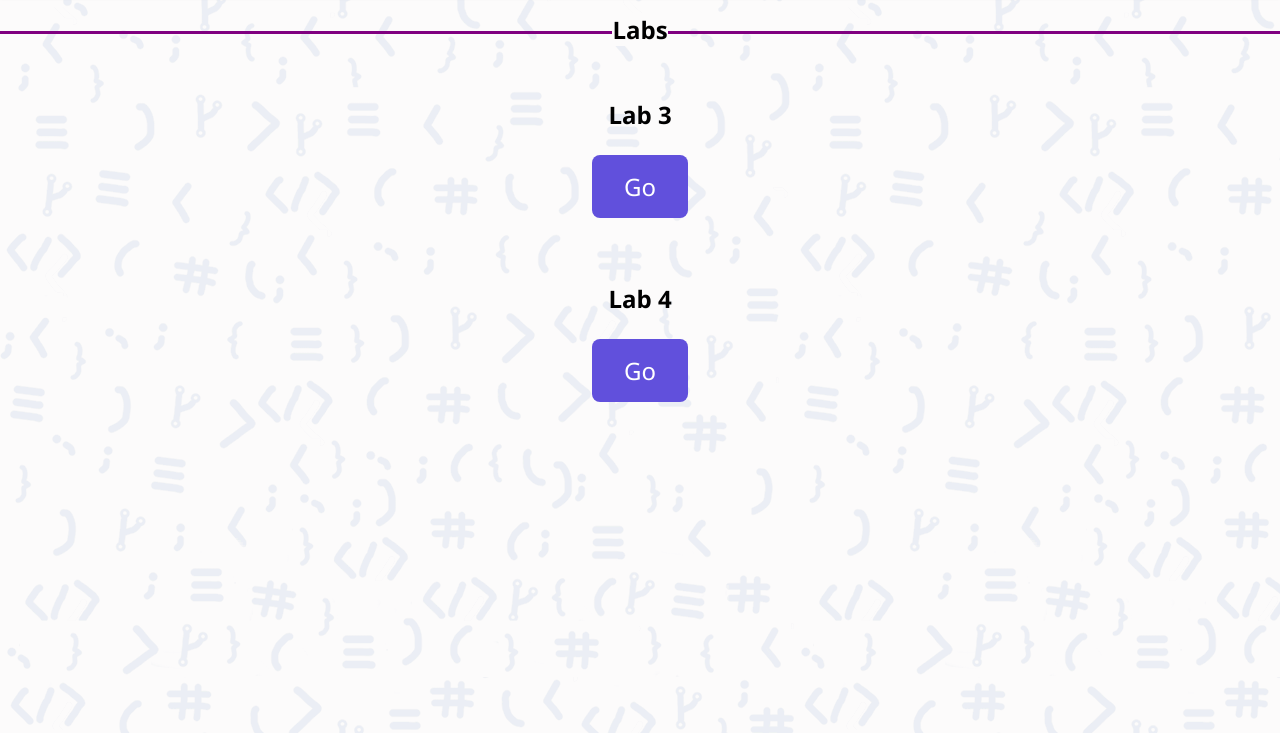
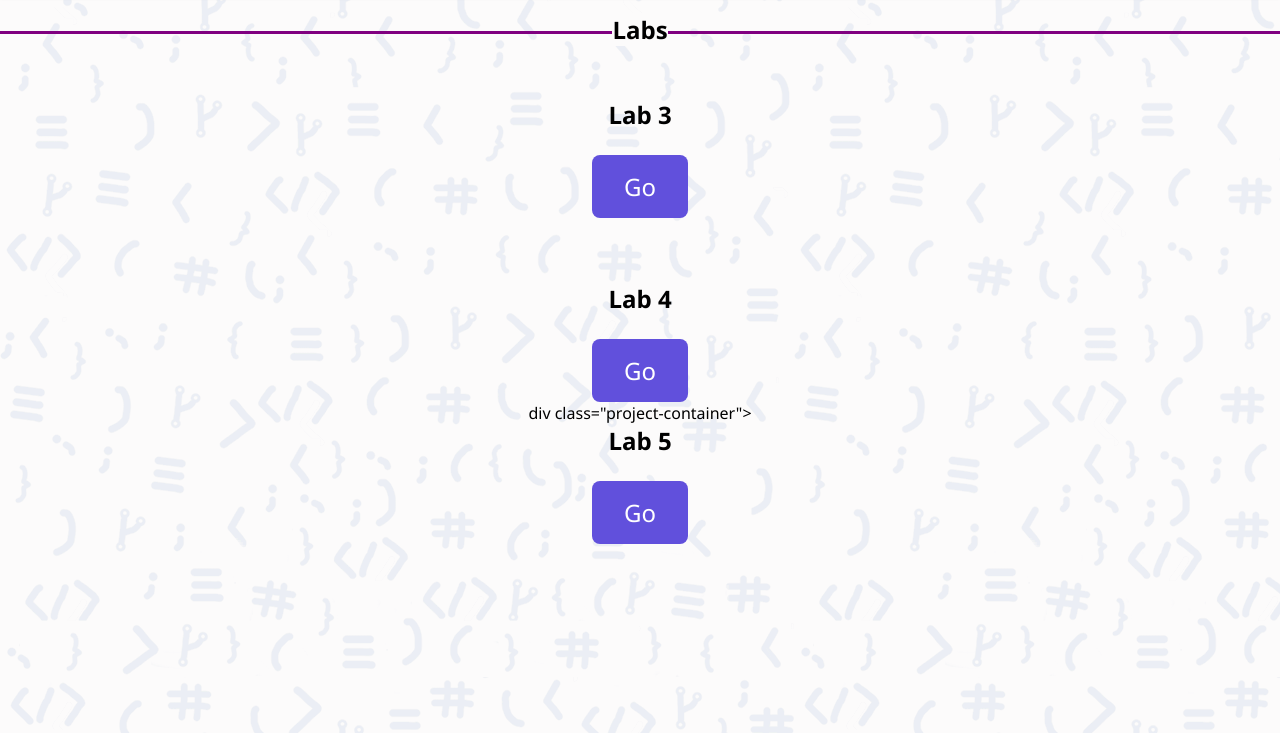
Before and after one commit to EnriqueB5310/enriquebarrios, a plain HTML site: page Labs.html in a window 1280 px wide. Shown: the part 67-800 px from the top of the page. Drawn offline with Linux system fonts and the light colour scheme.

Commit message:
added lab 5 link

```diff
--- a/Labs.html
+++ b/Labs.html
@@ -45,6 +45,13 @@
 
  </div>
 
+ div class="project-container">
+
+  <h2>Lab 5</h2>
+  <button class="project-btn" onclick="window.location.href='Lab5.html'">Go</button>
+
+ </div>
+
 
 
 </section>
```
